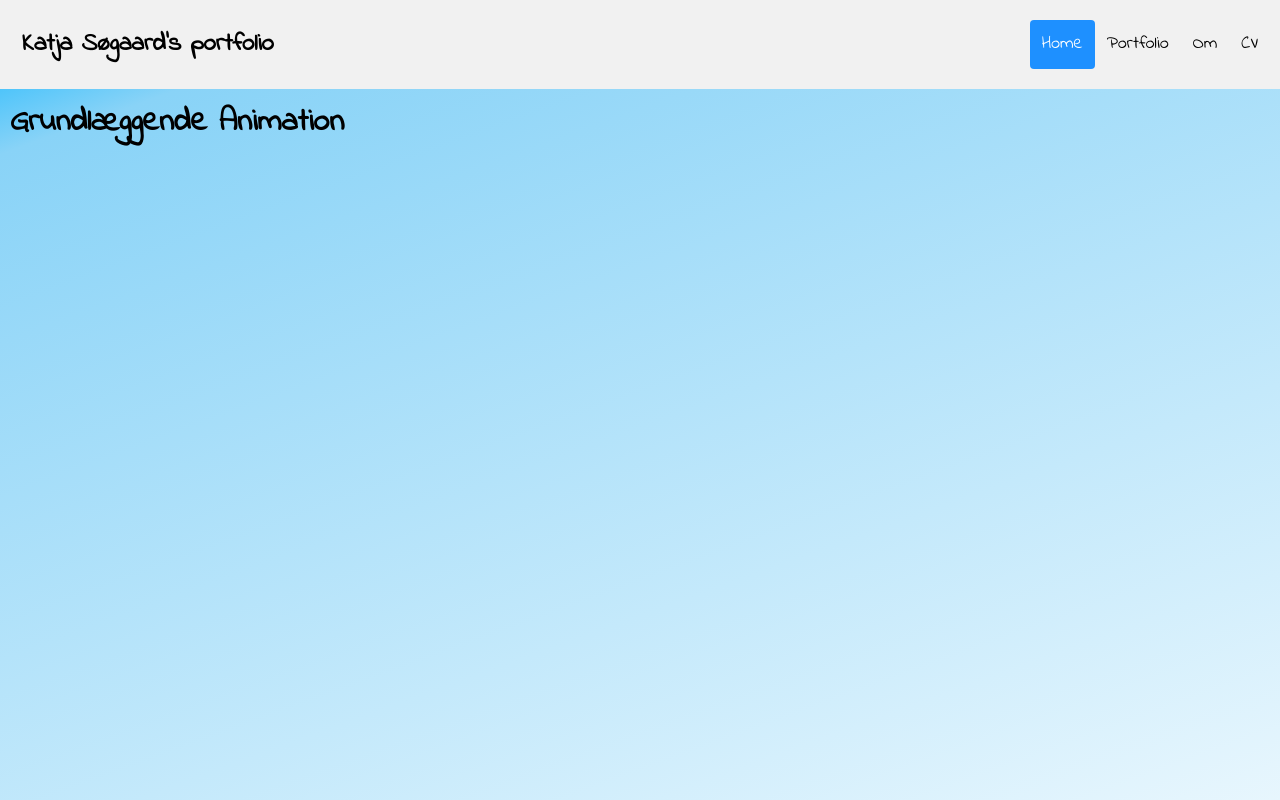
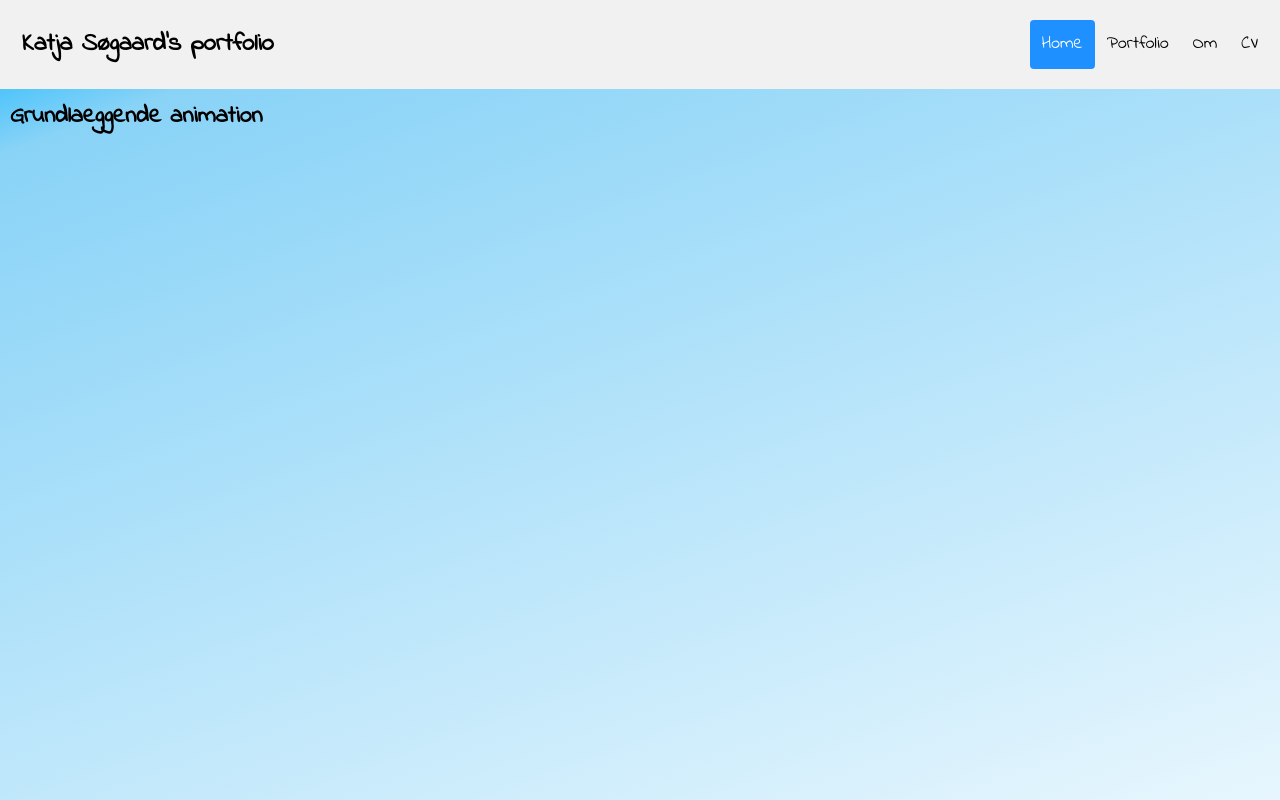
Before and after one commit to Katjsoeg/eksamen_sem1, a plain HTML site: page tema2.html in a window 1280 px wide. Shown: the top 800 px of the page. Drawn offline with Linux system fonts and the light colour scheme.

Commit message:
teamcode2

```diff
--- a/tema2.html
+++ b/tema2.html
@@ -19,8 +19,16 @@
 			<a href="cv.html">CV</a>
 		</div>
 	</div>
-	<h1>Grundlæggende Animation</h1>
-</body>
-
-</html>
+	<section id="web">
+		<h1>Grundlaeggende animation</h1>
+		<div id="sectionwrapper">
+			<div id="col_wide">
+				<div id="content"></div>
+				<p></p>
+				<div id="col_narrow"></div>
+				<p></p>
+			</div>
+		</div>
+	</section>
+</body></html>
 <script src="script.js"></script>
```
Also changed, not shown: tema3.html (+11 -1 lines), tema4.html (+11 -1 lines).
